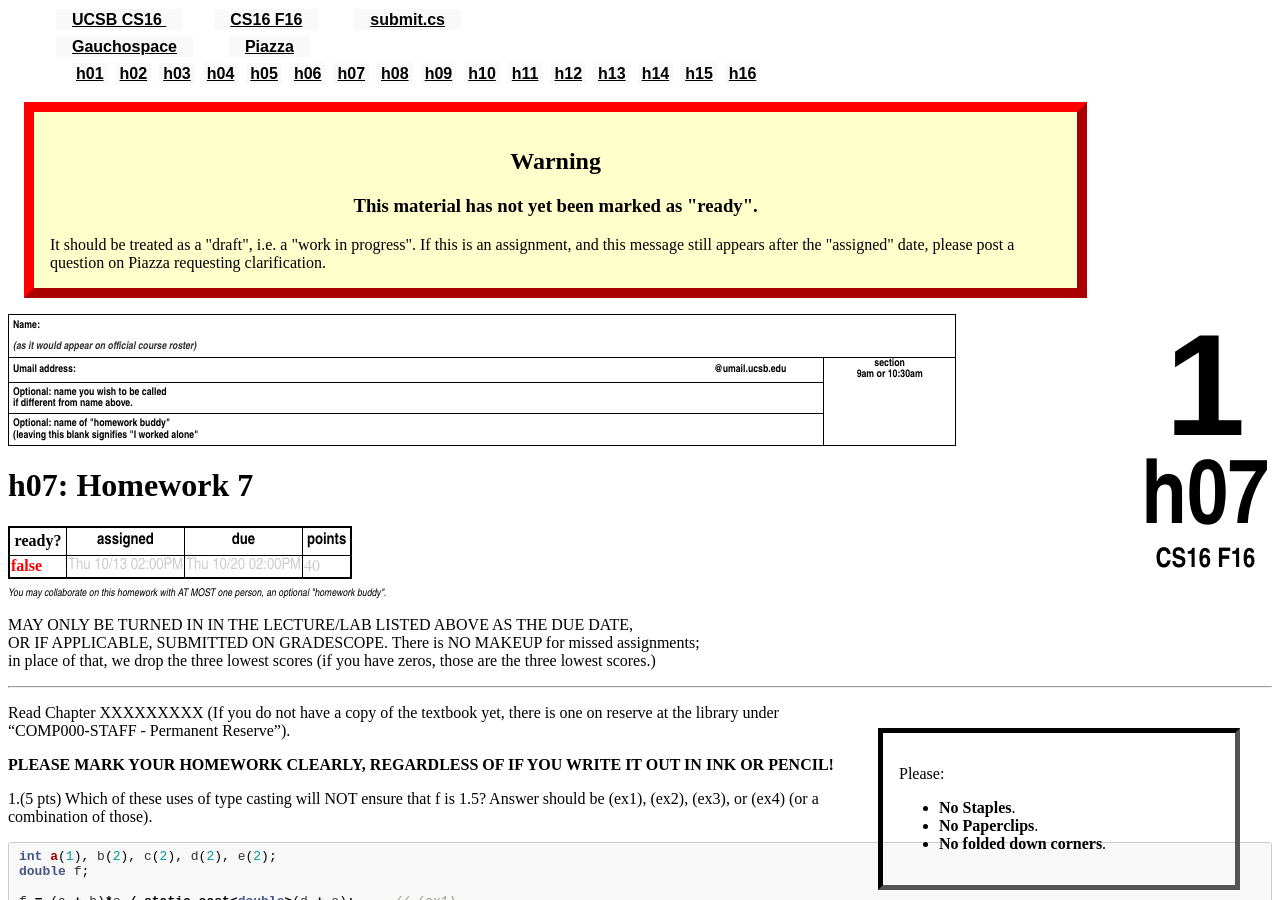
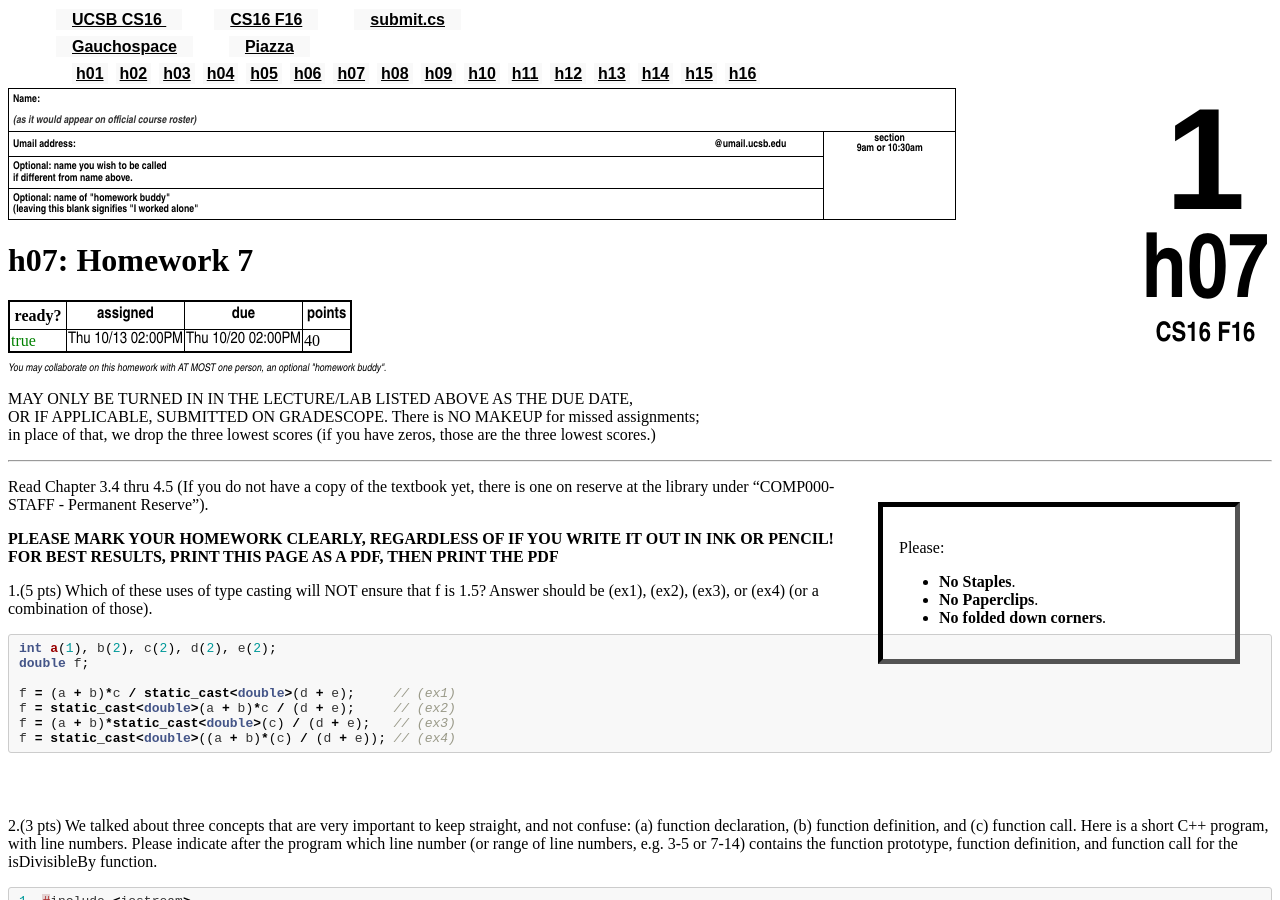
Before and after one commit to ucsb-cs16-s16/https-ucsb-cs16-s17.github.io, a Jekyll site: the page built from _hwk/h07.md, in a window 1280 px wide and 900 px high. Built offline with Jekyll 4.4.1, drawn with Linux system fonts in a browser that asks for light colours.

Commit message:
Update h07.md

```diff
--- a/_hwk/h07.md
+++ b/_hwk/h07.md
@@ -1,14 +1,15 @@
 ---
 num: "h07"
 desc: "Homework 7"
-ready: false
+ready: true
 assigned: 2016-10-13 14:00:00.00-7:00
 due: 2016-10-20 14:00:00.00-7:00
 ---
 {% include no_staples_box.html %}
-Read Chapter XXXXXXXXX (If you do not have a copy of the textbook yet, there is one on reserve at the library under "COMP000-STAFF - Permanent Reserve").
+Read Chapter 3.4 thru 4.5 (If you do not have a copy of the textbook yet, there is one on reserve at the library under "COMP000-STAFF - Permanent Reserve").
 
-<b>PLEASE MARK YOUR HOMEWORK CLEARLY, REGARDLESS OF IF YOU WRITE IT OUT IN INK OR PENCIL!</b>
+<b>PLEASE MARK YOUR HOMEWORK CLEARLY, REGARDLESS OF IF YOU WRITE IT OUT IN INK OR PENCIL!<br/>
+FOR BEST RESULTS, PRINT THIS PAGE AS A PDF, THEN PRINT THE PDF</b>
 
 1.(5 pts) Which of these uses of type casting will NOT ensure that f is 1.5? Answer should be (ex1), (ex2), (ex3), or (ex4) (or a combination of those).
 
@@ -66,6 +67,6 @@ f = static_cast<double>((a + b)*(c) / (d + e));	// (ex4)
   <div style="margin-bottom:4em"></div>
 
 5.(6 pts) Consider the ORIGINAL version of boxOfStars that has a nested loop above. Suppose that we made a mistake in the inner loop variable in the <b>boxOfStars</b> function, and instead of for `(int j=0; j<width; j++)` we wrote for `(int j=0; j<width; i++)` (note the mistake—incrementing i as in Ivan in this loop header instead of j as in Jill.) What would happen, and why?
-  <div style="margin-bottom:18em"></div>
+  <div style="margin-bottom:14em"></div>
 
 6.(6 pts) Consider the example of the NEW boxOfStars program as re-written by you to use the <b>lineOfStars</b> function (i.e. in the CHANGED program that you submitted for question #4). Suppose that we changed the loop variable in the <b>lineOfStars</b> function from j (as in "Jill") to i (as in "Ivan"). Would there be any problem with that? If so, what? If not, explain why not, especially in light of what we’ve discussed about the scope of variables.
```
